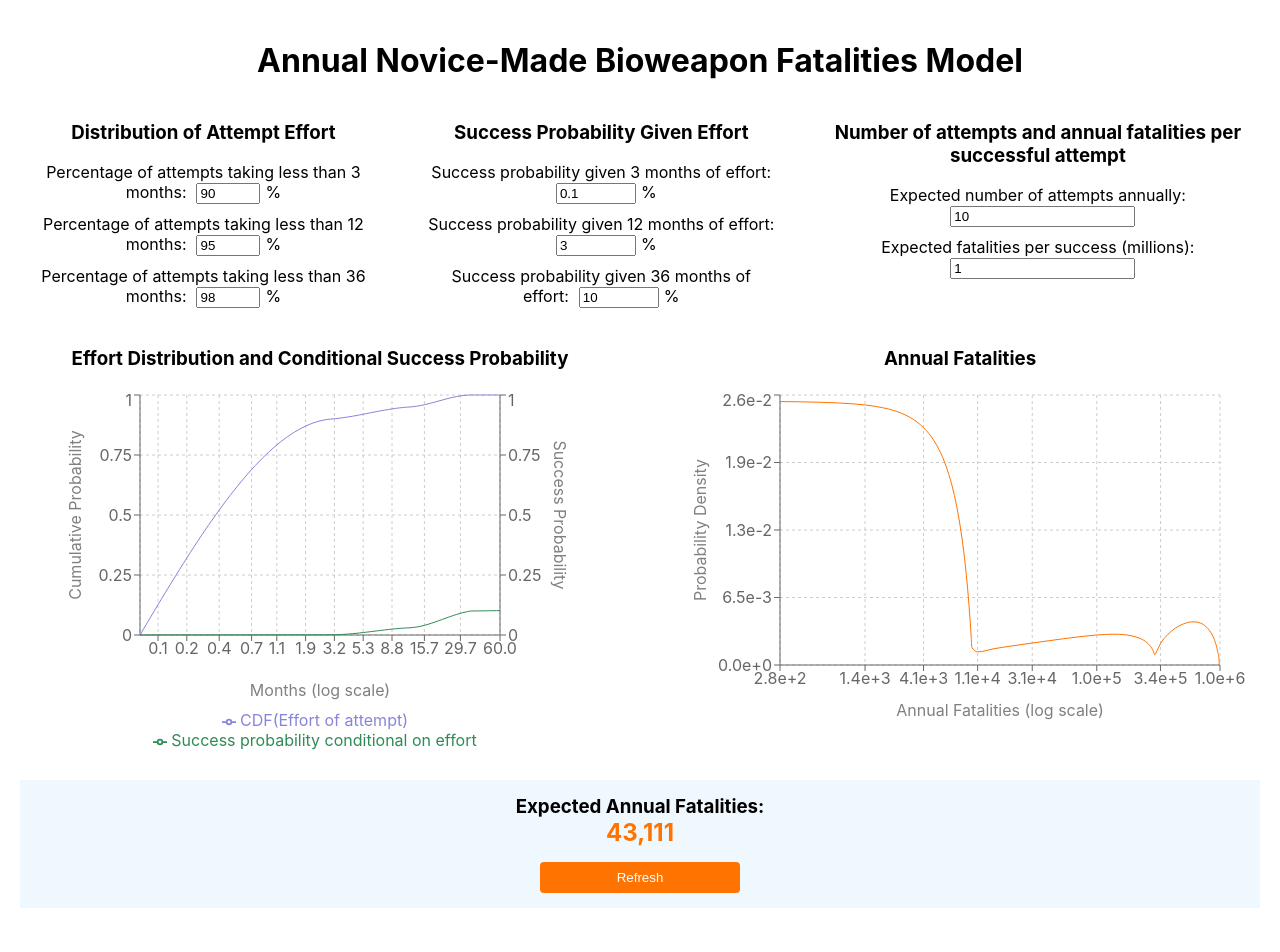
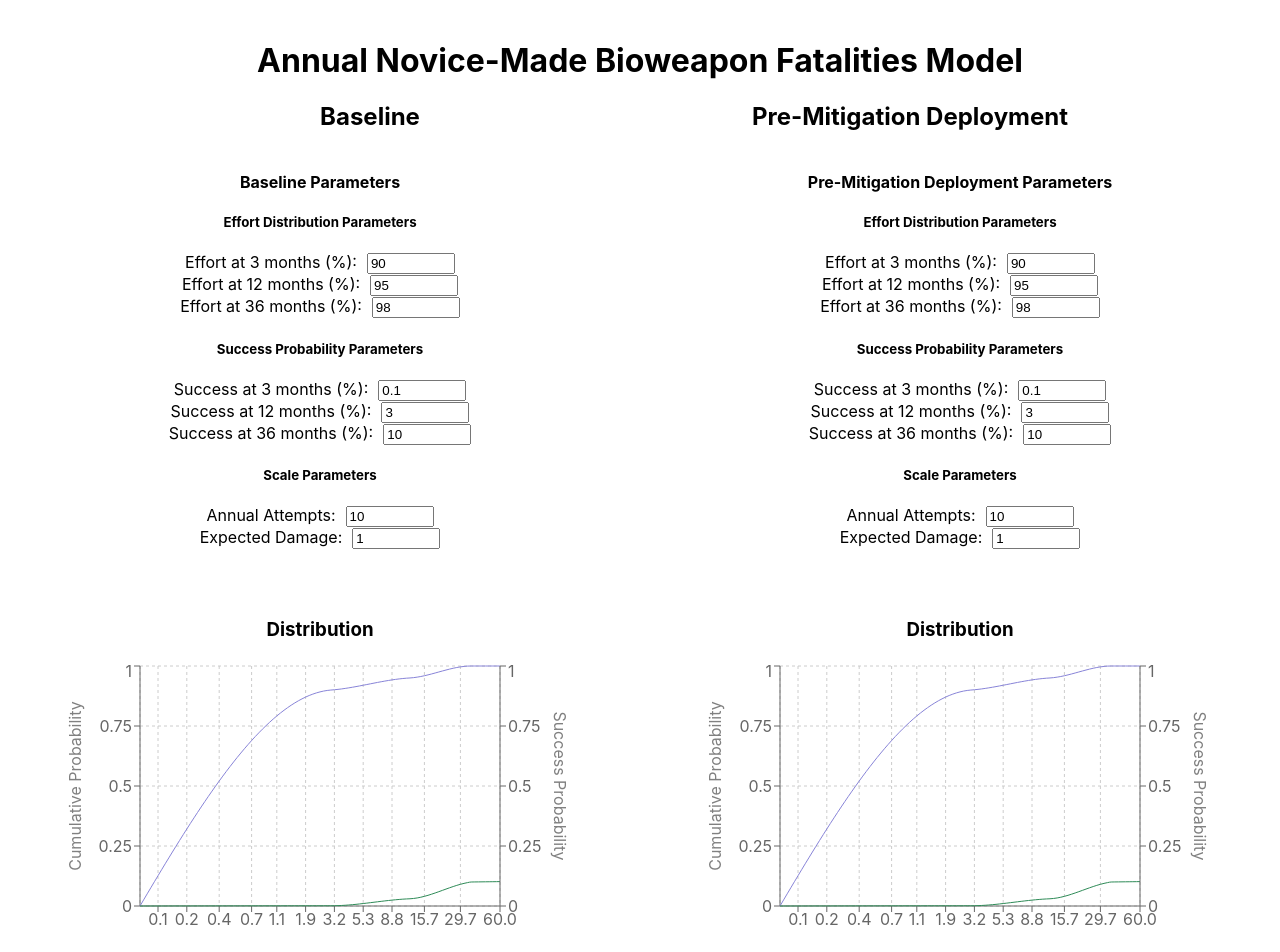
Before and after one commit to Joshuaclymer/misusemodel, a React (Create React App) app: page / in a window 1280 px wide. Shown: the top 952 px of the page. Before the commit the page ends 928 px from the top, so only its background shows below. Built offline with nearby package versions, Linux system fonts and the light colour scheme.

Commit message:
multiple columns

```diff
--- a/package.json
+++ b/package.json
@@ -7,6 +7,7 @@
     "@testing-library/jest-dom": "^6.6.3",
     "@testing-library/react": "^16.2.0",
     "@testing-library/user-event": "^13.5.0",
+    "d3": "^7.9.0",
     "jstat": "^1.9.6",
     "mathjs": "^14.3.0",
     "react": "^19.0.0",
--- a/src/App.js
+++ b/src/App.js
@@ -1,4 +1,4 @@
-import React, { useState, useEffect } from "react";
+import React, { useState, useEffect, useRef } from "react";
 import {
   LineChart,
   Line,
@@ -12,29 +12,134 @@ import jStat from "jstat";
 import * as math from "mathjs";
 import "./App.css";
 
+const PlotParameters = ({
+  label,
+  parameters,
+  onParametersChange,
+  style,
+  anchorMonths
+}) => {
+  return (
+    <div style={style}>
+      <h4 style={{ marginBottom: '15px' }}>{label}</h4>
+      <div style={{ marginBottom: '20px' }}>
+        <h5>Effort Distribution Parameters</h5>
+        <div>
+          <label>Effort at {anchorMonths[0]} months (%):</label>
+          <input
+            type="number"
+            value={parameters.effortanch1}
+            onChange={(e) => onParametersChange({ ...parameters, effortanch1: parseFloat(e.target.value) })}
+            style={{ width: '80px', marginLeft: '10px' }}
+          />
+        </div>
+        <div>
+          <label>Effort at {anchorMonths[1]} months (%):</label>
+          <input
+            type="number"
+            value={parameters.effortanch2}
+            onChange={(e) => onParametersChange({ ...parameters, effortanch2: parseFloat(e.target.value) })}
+            style={{ width: '80px', marginLeft: '10px' }}
+          />
+        </div>
+        <div>
+          <label>Effort at {anchorMonths[2]} months (%):</label>
+          <input
+            type="number"
+            value={parameters.effortanch3}
+            onChange={(e) => onParametersChange({ ...parameters, effortanch3: parseFloat(e.target.value) })}
+            style={{ width: '80px', marginLeft: '10px' }}
+          />
+        </div>
+      </div>
+
+      <div style={{ marginBottom: '20px' }}>
+        <h5>Success Probability Parameters</h5>
+        <div>
+          <label>Success at {anchorMonths[0]} months (%):</label>
+          <input
+            type="number"
+            value={parameters.successanch1}
+            onChange={(e) => onParametersChange({ ...parameters, successanch1: parseFloat(e.target.value) })}
+            style={{ width: '80px', marginLeft: '10px' }}
+          />
+        </div>
+        <div>
+          <label>Success at {anchorMonths[1]} months (%):</label>
+          <input
+            type="number"
+            value={parameters.successanch2}
+            onChange={(e) => onParametersChange({ ...parameters, successanch2: parseFloat(e.target.value) })}
+            style={{ width: '80px', marginLeft: '10px' }}
+          />
+        </div>
+        <div>
+          <label>Success at {anchorMonths[2]} months (%):</label>
+          <input
+            type="number"
+            value={parameters.successanch3}
+            onChange={(e) => onParametersChange({ ...parameters, successanch3: parseFloat(e.target.value) })}
+            style={{ width: '80px', marginLeft: '10px' }}
+          />
+        </div>
+      </div>
+
+      <div style={{ marginBottom: '20px' }}>
+        <h5>Scale Parameters</h5>
+        <div>
+          <label>Annual Attempts:</label>
+          <input
+            type="number"
+            value={parameters.annualAttempts}
+            onChange={(e) => onParametersChange({ ...parameters, annualAttempts: parseFloat(e.target.value) })}
+            style={{ width: '80px', marginLeft: '10px' }}
+          />
+        </div>
+        <div>
+          <label>Expected Damage:</label>
+          <input
+            type="number"
+            value={parameters.expectedDamage}
+            onChange={(e) => onParametersChange({ ...parameters, expectedDamage: parseFloat(e.target.value) })}
+            style={{ width: '80px', marginLeft: '10px' }}
+          />
+        </div>
+      </div>
+    </div>
+  );
+};
+
 function App() {
   const anchor_months = [3, 12, 36];
-  // Reference for the container width
   const containerRef = React.useRef(null);
-  const [effortanch1, setEffortanch1] = useState(90);
-  const [effortanch2, setEffortanch2] = useState(95);
-  const [effortanch3, setEffortanch3] = useState(98);
-  const [distributionData, setDistributionData] = useState([]);
   const [error, setError] = useState("");
+  const [preDistributionData, setPreDistributionData] = useState([]);
+  const [postDistributionData, setPostDistributionData] = useState([]);
+  const [containerWidth, setContainerWidth] = useState(0);
 
-  // Success probability parameters
-  const [successanch1, setSuccessanch1] = useState(0.1);
-  const [successanch2, setSuccessanch2] = useState(3);
-  const [successanch3, setSuccessanch3] = useState(10);
+  // Pre-mitigation parameters
+  const [preMitigationParams, setPreMitigationParams] = useState({
+    effortanch1: 90,
+    effortanch2: 95,
+    effortanch3: 98,
+    successanch1: 0.1,
+    successanch2: 3,
+    successanch3: 10,
+    annualAttempts: 10,
+    expectedDamage: 1
+  });
 
-  // Scale parameters
-  const [annualAttempts, setAnnualAttempts] = useState(10);
-  const [expectedDamage, setExpectedDamage] = useState(1);
-
-  // Results
-  const [totalAnnualDamage, setTotalAnnualDamage] = useState(0);
-  const [damageDistribution, setDamageDistribution] = useState([]);
-  const [containerWidth, setContainerWidth] = useState(0);
+  // Post-mitigation parameters
+  const [postMitigationParams, setPostMitigationParams] = useState({
+    effortanch1: 90,
+    effortanch2: 95,
+    effortanch3: 98,
+    successanch1: 0.1,
+    successanch2: 3,
+    successanch3: 10,
+    annualAttempts: 10,
+    expectedDamage: 1
+  });
 
   // Handle window resize
   useEffect(() => {
@@ -242,19 +347,19 @@ function App() {
     );
   };
 
-  const updateDistribution = () => {
+  const calculateDistribution = (params) => {
     const { fitEffortCDF } = estimateLogNormalParameters(
-      effortanch1 / 100,
-      effortanch2 / 100,
+      params.effortanch1 / 100,
+      params.effortanch2 / 100,
       1
     );
-    if (!fitEffortCDF) return;
+    if (!fitEffortCDF) return null;
 
     const points = [];
     const successPoints = {
-      yanch1: successanch1,
-      yanch2: successanch2,
-      yanch3: successanch3,
+      yanch1: params.successanch1,
+      yanch2: params.successanch2,
+      yanch3: params.successanch3,
     };
 
     // Calculate the time distribution and success probability points
@@ -277,41 +382,37 @@ function App() {
       });
     }
 
-    setDistributionData(points);
+    return points;
+  };
 
-    // Create points for the distribution by computing PDF from CDF
-    const damagePoints = [];
-    for (let i = 1; i < points.length; i++) {
-      // Compute PDF as derivative of CDF using finite differences
-      const fatalities =
-        points[i].successProbability * annualAttempts * expectedDamage * 1000000;
+  const calculateExpectedFatalities = (points, params) => {
+    if (!points || points.length < 2) return 0;
 
-      const probability = points[i].cumulativeProbability - points[i - 1].cumulativeProbability;
-
-      damagePoints.push({
-        damage: fatalities,
-        probability: probability,
-      });
-    }
-
-    // Sort by damage for proper display
-    damagePoints.sort((a, b) => a.damage - b.damage);
-
-    // calculate mean via pdf
-    let expectation1 = 0;
-    for (let i = 1; i < damagePoints.length; i++) {
-      expectation1 += damagePoints[i].probability  * damagePoints[i].damage;
-    }
-    console.log(expectation1)
-
-    // Calculate mean annual fatalities directly from the original points
     let expectation = 0;
     for (let i = 1; i < points.length; i++) {
-      expectation += (points[i].cumulativeProbability - points[i - 1].cumulativeProbability) * points[i].successProbability * annualAttempts * expectedDamage * 1000000;
+      expectation +=
+        (points[i].cumulativeProbability - points[i - 1].cumulativeProbability) *
+        points[i].successProbability *
+        params.annualAttempts *
+        params.expectedDamage *
+        1000000;
     }
-    setTotalAnnualDamage(expectation);
+    return expectation;
+  };
 
-    setDamageDistribution(damagePoints);
+  const updateDistribution = () => {
+    try {
+      const prePoints = calculateDistribution(preMitigationParams);
+      const postPoints = calculateDistribution(postMitigationParams);
+
+      if (!prePoints || !postPoints) return;
+
+      setPreDistributionData(prePoints);
+      setPostDistributionData(postPoints);
+      setError("");
+    } catch (e) {
+      setError(e.message);
+    }
   };
 
   return (
@@ -324,230 +425,40 @@ function App() {
             updateDistribution();
           }}
           onKeyDown={(e) => {
-            if (e.key === 'Enter' && e.target.tagName === 'INPUT') {
+            if (e.key === "Enter" && e.target.tagName === "INPUT") {
               e.preventDefault();
               updateDistribution();
             }
           }}
         >
           <div
-            style={{
-              marginBottom: "20px",
-              display: "flex",
-              gap: "40px",
-              justifyContent: "center",
-            }}
-          >
-            {/* Attempt Effort Distribution */}
-            <div>
-              <h3>Distribution of Attempt Effort</h3>
-              <div
-                style={{
-                  display: "flex",
-                  flexDirection: "column",
-                  gap: "10px",
-                  marginTop: "10px",
-                }}
-              >
-                <label>
-                  Percentage of attempts taking less than {anchor_months[0]}{" "}
-                  months:
-                  <input
-                    type="number"
-                    value={effortanch1}
-                    onChange={(e) =>
-                      setEffortanch1(
-                        e.target.value === "" ? "" : parseFloat(e.target.value)
-                      )
-                    }
-                    style={{ marginLeft: "10px" }}
-                    min="0"
-                    max="100"
-                  />
-                  <span style={{ marginLeft: "5px" }}>%</span>
-                </label>
-                <label>
-                  Percentage of attempts taking less than {anchor_months[1]}{" "}
-                  months:
-                  <input
-                    type="number"
-                    value={effortanch2}
-                    onChange={(e) =>
-                      setEffortanch2(
-                        e.target.value === "" ? "" : parseFloat(e.target.value)
-                      )
-                    }
-                    style={{ marginLeft: "10px" }}
-                    min="0"
-                    max="100"
-                  />
-                  <span style={{ marginLeft: "5px" }}>%</span>
-                </label>
-                <label>
-                  Percentage of attempts taking less than {anchor_months[2]}{" "}
-                  months:
-                  <input
-                    type="number"
-                    value={effortanch3}
-                    onChange={(e) =>
-                      setEffortanch3(
-                        e.target.value === "" ? "" : parseFloat(e.target.value)
-                      )
-                    }
-                    style={{ marginLeft: "10px" }}
-                    min="0"
-                    max="100"
-                  />
-                  <span style={{ marginLeft: "5px" }}>%</span>
-                </label>
-              </div>
+            ref={containerRef}
+            style={{ display: "flex", flexDirection: "column", maxWidth: "1400px", margin: "0 auto", gap: "20px" }}>
+            <div style={{ display: "flex", justifyContent: "center", gap: "40px" }}>
+              <h2 style={{ flex: 1, textAlign: "center", margin: 0, maxWidth: "500px" }}>Baseline</h2>
+              <h2 style={{ flex: 1, textAlign: "center", margin: 0, maxWidth: "500px" }}>Pre-Mitigation Deployment</h2>
             </div>
 
-            {/* Success Probability Distribution */}
-            <div>
-              <h3>Success Probability Given Effort</h3>
-              <div
-                style={{
-                  display: "flex",
-                  flexDirection: "column",
-                  gap: "10px",
-                  marginTop: "10px",
-                }}
-              >
-                <label>
-                  Success probability given {anchor_months[0]} months of effort:
-                  <input
-                    type="number"
-                    value={successanch1}
-                    onChange={(e) =>
-                      setSuccessanch1(
-                        e.target.value === "" ? "" : parseFloat(e.target.value)
-                      )
-                    }
-                    style={{ marginLeft: "10px" }}
-                    min="0"
-                    max="100"
-                    step="0.1"
+            <div style={{ display: "flex", gap: "40px" }}>
+              {/* Left Column */}
+              <div style={{ flex: 1, display: "flex", flexDirection: "column", alignItems: "center", gap: "30px" }}>
+              <PlotParameters
+                label="Baseline Parameters"
+                parameters={preMitigationParams}
+                onParametersChange={setPreMitigationParams}
+                style={{ width: "100%", maxWidth: "500px" }}
+                anchorMonths={anchor_months}
               />
-                  <span style={{ marginLeft: "5px" }}>%</span>
-                </label>
-                <label>
-                  Success probability given {anchor_months[1]} months of effort:
-                  <input
-                    type="number"
-                    value={successanch2}
-                    onChange={(e) =>
-                      setSuccessanch2(
-                        e.target.value === "" ? "" : parseFloat(e.target.value)
-                      )
-                    }
-                    style={{ marginLeft: "10px" }}
-                    min="0"
-                    max="100"
-                    step="0.1"
-                  />
-                  <span style={{ marginLeft: "5px" }}>%</span>
-                </label>
-                <label>
-                  Success probability given {anchor_months[2]} months of effort:
-                  <input
-                    type="number"
-                    value={successanch3}
-                    onChange={(e) =>
-                      setSuccessanch3(
-                        e.target.value === "" ? "" : parseFloat(e.target.value)
-                      )
-                    }
-                    style={{ marginLeft: "10px" }}
-                    min="0"
-                    max="100"
-                    step="0.1"
-                  />
-                  <span style={{ marginLeft: "5px" }}>%</span>
-                </label>
-              </div>
-            </div>
 
-            {/* Expected Annual Values */}
-            <div>
-              <h3>
-                Number of attempts and annual fatalities per successful attempt
-              </h3>
-              <div
-                style={{
-                  display: "flex",
-                  flexDirection: "column",
-                  gap: "10px",
-                  marginTop: "10px",
-                }}
-              >
-                <label>
-                  Expected number of attempts annually:
-                  <input
-                    type="number"
-                    value={annualAttempts}
-                    onChange={(e) =>
-                      setAnnualAttempts(
-                        e.target.value === ""
-                          ? ""
-                          : Math.max(0, parseInt(e.target.value))
-                      )
-                    }
-                    style={{ marginLeft: "10px" }}
-                  />
-                </label>
-                <label>
-                  Expected fatalities per success (millions):
-                  <input
-                    type="number"
-                    value={expectedDamage}
-                    onChange={(e) =>
-                      setExpectedDamage(
-                        e.target.value === ""
-                          ? ""
-                          : Math.max(0, parseFloat(e.target.value))
-                      )
-                    }
-                    style={{ marginLeft: "10px" }}
-                    step="0.1"
-                  />
-                </label>
-              </div>
-            </div>
-          </div>
-
-          {error && (
-            <div style={{ color: "red", marginTop: "10px" }}>{error}</div>
-          )}
-
-          <div
-            ref={containerRef}
-            style={{
-              display: "flex",
-              flexDirection: "row",
-              gap: "40px",
-              marginTop: "20px",
-              justifyContent: "center",
-              maxWidth: "1400px",
-              margin: "20px auto",
-            }}
-          >
-            <div
-              style={{
-                flex: 1,
-                display: "flex",
-                flexDirection: "column",
-                alignItems: "center",
-              }}
-            >
+              <div style={{ width: "100%", display: "flex", flexDirection: "column", alignItems: "center" }}>
                 <h3 style={{ textAlign: "center", marginBottom: "20px" }}>
-                Effort Distribution and Conditional Success Probability
+                  Distribution
                 </h3>
                 <LineChart
                   width={Math.min(800, (containerWidth - 80) / 2)}
                   height={350}
                   margin={{ top: 5, right: 50, left: 50, bottom: 25 }}
-                data={distributionData}
+                  data={preDistributionData}
                 >
                   <CartesianGrid strokeDasharray="3 3" />
                   <XAxis
@@ -616,58 +527,63 @@ function App() {
                 </LineChart>
               </div>
 
-            <div
-              style={{
-                flex: 1,
-                display: "flex",
-                flexDirection: "column",
-                alignItems: "center",
-              }}
-            >
+              <div style={{ textAlign: "center", width: "100%" }}>
+                <h3 style={{ margin: "0 0 10px 0" }}>Expected Annual Fatalities</h3>
+                <div style={{ fontSize: "24px", fontWeight: "bold" }}>
+                  {calculateExpectedFatalities(preDistributionData, preMitigationParams).toLocaleString(undefined, { maximumFractionDigits: 0 })}
+                </div>
+              </div>
+            </div>
+
+            {/* Right Column */}
+            <div style={{ flex: 1, display: "flex", flexDirection: "column", alignItems: "center", gap: "30px" }}>
+              <PlotParameters
+                label="Pre-Mitigation Deployment Parameters"
+                parameters={postMitigationParams}
+                onParametersChange={setPostMitigationParams}
+                style={{ width: "100%", maxWidth: "500px" }}
+                anchorMonths={anchor_months}
+              />
+
+              <div style={{ width: "100%", display: "flex", flexDirection: "column", alignItems: "center" }}>
                 <h3 style={{ textAlign: "center", marginBottom: "20px" }}>
-                Annual Fatalities
+                  Distribution
                 </h3>
                 <LineChart
                   width={Math.min(800, (containerWidth - 80) / 2)}
                   height={350}
-                margin={{ top: 5, right: 30, left: 50, bottom: 45 }}
-                data={damageDistribution}
+                  margin={{ top: 5, right: 50, left: 50, bottom: 25 }}
+                  data={postDistributionData}
                 >
                   <CartesianGrid strokeDasharray="3 3" />
                   <XAxis
-                  dataKey="damage"
-                  type="number"
+                    dataKey="months"
                     scale="log"
                     domain={["auto", "auto"]}
+                    type="number"
                     label={{
-                    value: "Annual Fatalities (log scale)",
+                      value: "Months (log scale)",
                       position: "bottom",
-                    offset: 10,
+                      offset: 20,
                     }}
-                  tickFormatter={(value) => value.toExponential(1)}
+                    tickFormatter={(value) => value.toFixed(1)}
                   />
                   <YAxis
+                    yAxisId="left"
                     label={{
-                    value: "Probability Density",
+                      value: "Cumulative Probability",
                       angle: -90,
                       position: "center",
-                    offset: -40,
-                    dx: -50,
+                      dx: -35,
                     }}
-                  tickFormatter={(value) => value.toExponential(1)}
                   />
                   <Tooltip
-                  formatter={(value, name) => {
-                    // Round to 2 significant figures
-                    const sigFigs = Number(value).toPrecision(2);
-                    return [sigFigs, name];
-                  }}
+                    formatter={(value, name) => [value.toFixed(4), name]}
                     labelFormatter={(value) =>
-                    // Round to 2 significant figures for the label too
-                    `${Number(value).toPrecision(2)} Annual Fatalities`
+                      `${value.toFixed(1)} months of effort`
                     }
                   />
-                {/* <Legend
+                  <Legend
                     layout="horizontal"
                     align="center"
                     verticalAlign="bottom"
@@ -675,52 +591,63 @@ function App() {
                       paddingTop: "10px",
                       bottom: -10,
                     }}
-                /> */}
+                  />
                   <Line
                     type="monotone"
-                  dataKey="probability"
-                  stroke="#ff7300"
-                  name="Probability Density"
+                    dataKey="cumulativeProbability"
+                    stroke="#8884d8"
+                    name="CDF(Effort of attempt)"
                     dot={false}
+                    yAxisId="left"
+                  />
+                  <Line
+                    type="monotone"
+                    dataKey="successProbability"
+                    stroke="#2e8b57"
+                    name="Success probability conditional on effort"
+                    dot={false}
+                    yAxisId="right"
+                  />
+                  <YAxis
+                    yAxisId="right"
+                    orientation="right"
+                    domain={[0, 1]}
+                    label={{
+                      value: "Success Probability",
+                      angle: 90,
+                      position: "center",
+                      dx: 30,
+                    }}
                   />
                 </LineChart>
               </div>
+
+              <div style={{ textAlign: "center", width: "100%" }}>
+                <h3 style={{ margin: "0 0 10px 0" }}>Expected Annual Fatalities</h3>
+                <div style={{ fontSize: "24px", fontWeight: "bold" }}>
+                  {calculateExpectedFatalities(postDistributionData, postMitigationParams).toLocaleString(undefined, { maximumFractionDigits: 0 })}
+                </div>
+              </div>
+            </div>
           </div>
 
-          <div
-            style={{
-              marginTop: "40px",
-              padding: "15px",
-              backgroundColor: "#f0f8ff",
-              borderRadius: "0px",
-              // border: "1px solid #ff7300",
-            }}
-          >
-            <h3 style={{ margin: "0" }}>Expected Annual Fatalities:</h3>
-            <div
-              style={{
-                fontSize: "24px",
-                fontWeight: "bold",
-                color: "#ff7300",
-                marginBottom: "15px",
-              }}
-            >
-              {totalAnnualDamage.toLocaleString(undefined, {
-                maximumFractionDigits: 0,
-              })}
-            </div>
-            <div style={{ display: "flex", justifyContent: "center" }}>
+          {error && (
+            <div style={{ color: "red", textAlign: "center", marginTop: "20px" }}>{error}</div>
+          )}
+
+          <div style={{ display: "flex", justifyContent: "center", marginTop: "40px", marginBottom: "20px" }}>
             <button
               onClick={() => updateDistribution()}
               type="button"
               style={{
-                  padding: "8px 16px",
-                  backgroundColor: "#ff7300",
+                padding: "12px 24px",
+                backgroundColor: "#4CAF50",
                 color: "white",
                 border: "none",
                 borderRadius: "4px",
                 cursor: "pointer",
                 width: "200px",
+                fontSize: "16px"
               }}
             >
               Refresh
```
Also changed, not shown: 1 other file (tests, documents, lock files or other folders). Lines whose indentation alone changed are shown as unchanged.
